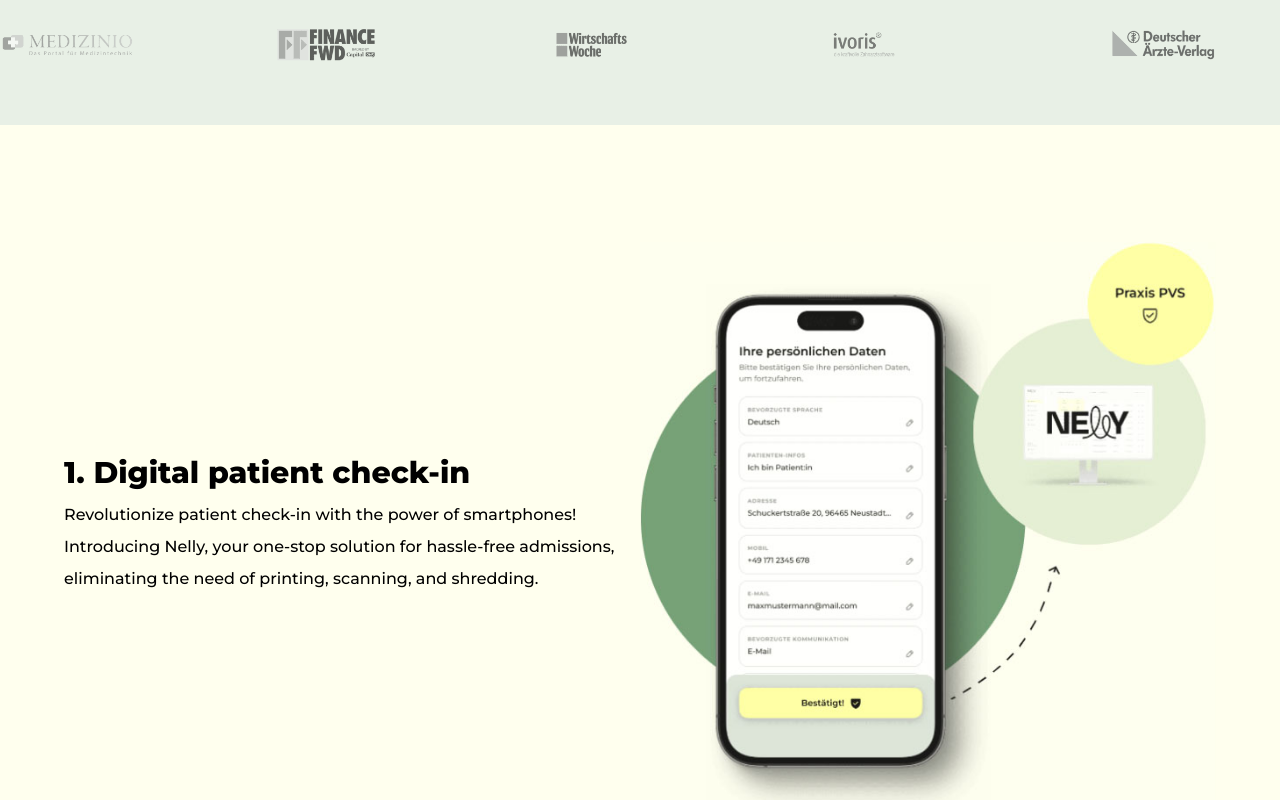
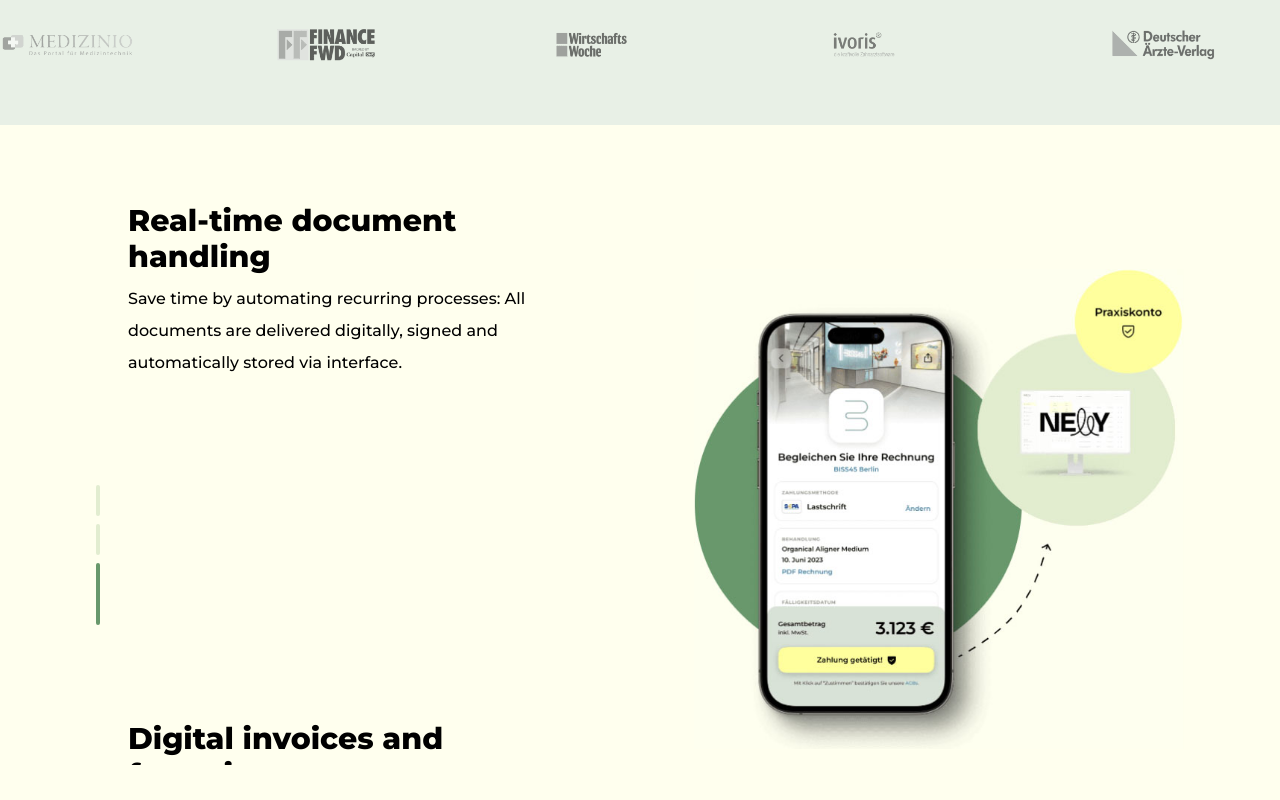
Before and after one commit to aavaldez64/get-nelly-app, a Next.js app: page /en in a window 1280 px wide. Shown: the part 820-1620 px from the top of the page. Built offline with nearby package versions, Linux system fonts and the light colour scheme.

Commit message:
Scroll Section in homepage

```diff
--- a/src/components/pages/homepage/Introducing.tsx
+++ b/src/components/pages/homepage/Introducing.tsx
@@ -17,7 +17,7 @@
     useEffect(() => {
         const observer = new IntersectionObserver(entries => {
             if(entries[0].isIntersecting) {
-                // Animar contador
+                // Animar Elementos
                 setActionStyles({
                     mainContent: style.mainContentObserved,
                     phone: style.phoneObserved,
@@ -46,7 +46,7 @@
                 <a aria-label={ introducing?.button || "" } href="#kontakt" className="nelly-btn w-fit">{ introducing?.button || "" }</a>
             </article>
         </div>
-        <div className="flex overflow-x-hidden ps-[6vw] items-center justify-center md:justify-between relative w-full">
+        <div className="flex overflow-hidden ps-[6vw] items-center justify-center md:justify-between relative w-full">
             <article className={`${style.phone} ${actionStyles.phone}`}>
                 <Image
                     src="/assets/hero-iphone.jpg"
--- a/src/components/pages/homepage/ScrollPhone.tsx
+++ b/src/components/pages/homepage/ScrollPhone.tsx
@@ -1,39 +1,115 @@
 "use client";
-import { useState } from "react";
+import style from "@/styles/scroll-section.module.css"
+import { useEffect, useRef, useState } from "react";
 import Image from "next/image";
 import { PropsWithDictionary } from "@/interfaces";
 
 export const ScrollPhone = ({dict}: PropsWithDictionary) => {
 
-    const [active, setActive] = useState(0);
-    const ScollsData = (dict?.scrollPhone || []).map((item, index) => ({
+    const [currentIndex, setCurrentIndex] = useState(0);
+    const scrollsContainer = useRef(null);
+    const [snapPoints, setSnapPoints] = useState<number[]>([]);
+
+
+    const ScrollsData = (dict?.scrollPhone || []).map((item, index) => ({
         ...item,
         imgSrc: `${index + 1}_scroll-phone.jpg`
     }));
+    useEffect(() => {
+        const screenHeight = window.innerHeight;
+        const firstSnapPointElement = document.querySelector<HTMLElement>(".spacing");
+        if (firstSnapPointElement) {
+            const firstSnapPoint = firstSnapPointElement.offsetTop;
+            setSnapPoints([firstSnapPoint, firstSnapPoint + screenHeight, firstSnapPoint + screenHeight * 2]);
+        }
+    }, []);
+    useEffect(() => {
+        if (snapPoints.length !== 3) return;
+        const container = scrollsContainer.current as unknown as HTMLElement;
+        const handleOnScroll = () => {
+
+            const currentY = window.scrollY;
+            let toScroll;
+            if (currentY >= snapPoints[0] && currentY < snapPoints[1]) {
+                if (currentIndex === 0) return;
+                setCurrentIndex(0);
+                toScroll = document.getElementById("scrollItem0")?.offsetTop;
+            }
+            if (currentY >= snapPoints[1] && currentY < snapPoints[2]) {
+                if (currentIndex === 1) return;
+                setCurrentIndex(1);
+                toScroll = document.getElementById("scrollItem1")?.offsetTop;
+            }
+            if ( currentY >= snapPoints[2]) {
+                if (currentIndex === 2) return;
+                setCurrentIndex(2);
+                toScroll = document.getElementById("scrollItem2")?.offsetTop;
+            }
+            if (toScroll || toScroll === 0) {
+                container.scrollTo({
+                    top: toScroll,
+                    behavior: "smooth"
+                })
+            }
+
+        };
+
+        window.addEventListener('scroll', handleOnScroll);
+        return () => window.removeEventListener('scroll', handleOnScroll);
+    }, [snapPoints, currentIndex])
+
 
   return (
-    <section className="bg-[#ffe] h-screen flex flex-col justify-center px-4 mg:px-8 lg:px-16">
+    <>
+        <div className="bg-[#ffe] h-[10vh] md:h-[20vh] xl:h-[10vh] w-full spacing"></div>
+        <div className="w-full bg-[#ffe] flex justify-center">
+            <section className="h-[380vh] md:h-[350vh] flex flex-col px-4 mg:px-8 lg:px-8 xl:px-24 max-w-[1600px]">
+                <div className={`flex flex-col items-center md:justify-start sticky top-[22vh] sm:top-[18vh] xl:top-[8vh]`}>
+                    <ul className={style.navDashes}>
+                        <li className={ style[currentIndex === 0 ? "dashActive" : "dashInactive"] }></li>
+                        <li className={ style[currentIndex === 1 ? "dashActive" : "dashInactive"] }></li>
+                        <li className={ style[currentIndex === 2 ? "dashActive" : "dashInactive"] }></li>
+                    </ul>
+                    <div id="scrolls_container" ref={scrollsContainer} className={`h-[70vh] overflow-hidden ${style.responsiveScrollText}`}>
                         {
-            ScollsData.map((item, index) => (
-                <div key={index} className={`flex flex-col md:flex-row items-center ${active === index ? "" : "hidden"}`}>
-                    <article className="w-full md:w-[50%] order-2 md:order-1">
-                        <div>
-                            <h2 className="text-xl lg:text-3xl font-extrabold mb-2">{index+1}. {item.title}</h2>
-                            <p className="font-medium text-[.9rem] lg:text-base leading-6 lg:leading-8">{item.text}</p>
+                            ScrollsData.map((item, index) => (
+                                <div key={index} id={"scrollItem"+index} className="flex flex-col md:flex-row items-center h-[70vh] lg:h-[unset]">
+                                    <article className="w-full md:w-[50%] order-1 py-16 lg:py-0 pe-8 lg:pe-16 relative">
+                                        <div className="ms-12 sm:ms-8">
+                                            <h2 className="text-lg sm:text-xl lg:text-3xl font-extrabold mb-2">{item?.title}</h2>
+                                            <p className="font-medium text-[.8rem] sm:text-[.9rem] lg:text-base leading-5 sm:leading-6 lg:leading-8">{item?.text}</p>
                                         </div>
                                     </article>
-                    <article className="w-full md:w-[50%] order-1 md:order-2">
+
+                                    <article className="lg:w-[50%] order-2 opacity-0">
                                         <Image
-                            src={`/assets/scroll-phone/${item.imgSrc}`}
-                            alt={item.imgSrc}
+                                            src={`/assets/scroll-phone/${item?.imgSrc}`}
+                                            alt={item?.imgSrc}
                                             width={800}
                                             height={800}
                                             className="w-full h-auto"
                                         />
                                     </article>
+
                                 </div>
                             ))
                         }
+
+                    </div>
+                    <article className="w-full bg-[#ffe] md:bg-[none] md:w-[50%] xl:w-[45%] absolute flex justify-center md:block right-0 top-[2vh] sm:top-[-5vh] md:top-[10vh] lg:top-0 xl:top-[8vh]">
+                        <Image
+                            src={`/assets/scroll-phone/${ScrollsData[currentIndex]?.imgSrc}`}
+                            alt={ScrollsData[currentIndex]?.imgSrc}
+                            width={800}
+                            height={800}
+                            className="w-full sm:w-[70%] md:w-full h-auto"
+                        />
+                    </article>
+                </div>
             </section>
+        </div>
+
+        <div className="bg-[#ffe] h-[10vh] md:h-[20vh] xl:h-[30vh] w-full spacing"></div>
+    </>
   )
 }
--- a/src/styles/introducing.module.css
+++ b/src/styles/introducing.module.css
@@ -15,7 +15,7 @@
     transition: transform 0.8s ease-in-out, opacity 0.8s ease-in-out;
 }
 .phone {
-    transition: left 0.8s ease-in-out;
+    transition: left 0.8s ease-in-out, top 0.8s ease-in-out;
     @apply w-[16rem] relative;
 }
 .tablet {
@@ -32,12 +32,10 @@
     opacity: 0;
     transform: translateY(4rem);
 }
-.phoneInitial {
-    @apply left-[-20vw];
-}
 .tabletInitial {
     @apply left-[45vw];
 }
+
 
 .wrapperObserved {
     @apply h-[90%];
@@ -47,9 +45,32 @@
     opacity: 1;
     transform: translateY(0);
 }
-.phoneObserved {
-    @apply left-0;
+@media only screen and (min-width: 1300px) {
+    .tabletObserved {
+        @apply left-[20vw];
+    }
 }
-.tabletObserved {
-    @apply left-[30vw];
+@media only screen and (max-width: 1299px) {
+    .tabletObserved {
+        @apply left-[30vw];
+    }
 }
+
+
+@media only screen and (min-width: 768px) {
+    .phoneInitial {
+        @apply left-[-20vw];
+    }
+    .phoneObserved {
+        @apply left-0;
+    }
+}
+
+@media only screen and (max-width: 767px) {
+    .phoneInitial {
+        @apply top-[100vh];
+    }
+    .phoneObserved {
+        @apply top-0;
+    }
+}
--- /dev/null
+++ b/src/styles/scroll-section.module.css
@@ -0,0 +1,31 @@
+
+
+.navDashes {
+    list-style: none;
+    @apply m-0 p-0 absolute flex flex-col h-[25%] gap-2 left-[2vw] sm:left-0 top-[50vh] sm:top-[57vh] md:top-[34vh] lg:top-[27vh] xl:top-[35vh];
+}
+.dashInactive,
+.dashActive {
+    transition: all .3s ease-in-out;
+    @apply rounded-xl w-[.22rem] xl:w-1;
+}
+.dashInactive {
+    flex: 1;
+    @apply bg-[#e2edd0];
+}
+.dashActive {
+    flex: 2;
+    @apply bg-[#68986b];
+}
+
+
+@media only screen and (max-width: 767px) {
+    .responsiveScrollText {
+        transform: translateY(50vh);
+    }
+}
+@media only screen and (max-width: 492px) {
+    .responsiveScrollText {
+        transform: translateY(45vh);
+    }
+}
```
Lines whose indentation alone changed are shown as unchanged.
